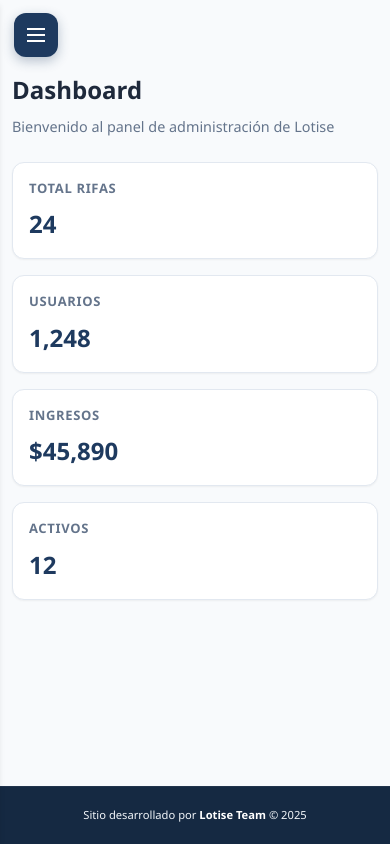
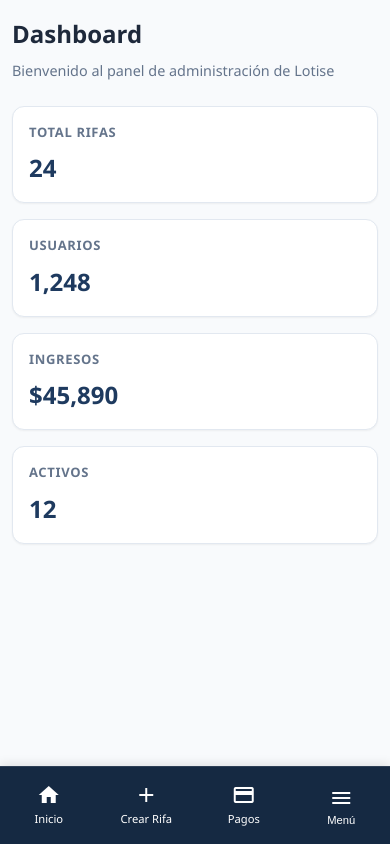
Before and after one commit to admin-lotise/lotise-admin, an Angular app: page /dashboard in a window 390 px wide. Built offline with nearby package versions, Linux system fonts and the light colour scheme.

Commit message:
style: refactor main layout to enhance mobile navigation and sidebar functionality

```diff
--- a/src/app/shared/components/layouts/main-layout/main-layout.component.html
+++ b/src/app/shared/components/layouts/main-layout/main-layout.component.html
@@ -1,18 +1,9 @@
 <div class="main-layout" [class.sidebar-collapsed]="!isSidebarExpanded()">
-  <!-- Mobile Menu Toggle -->
-  <button class="mobile-menu-toggle" (click)="toggleMobileMenu()" aria-label="Toggle menu">
-    <svg xmlns="http://www.w3.org/2000/svg" width="24" height="24" viewBox="0 0 24 24" fill="none" stroke="currentColor" stroke-width="2">
-      <line x1="3" y1="12" x2="21" y2="12"></line>
-      <line x1="3" y1="6" x2="21" y2="6"></line>
-      <line x1="3" y1="18" x2="21" y2="18"></line>
-    </svg>
-  </button>
-
   <!-- Mobile Overlay -->
   <div class="mobile-overlay" [class.active]="isMobileMenuOpen()" (click)="closeMobileMenu()"></div>
 
-  <!-- Sidebar -->
-  <aside class="sidebar" [class.mobile-open]="isMobileMenuOpen()">
+  <!-- Desktop Sidebar (Left) -->
+  <aside class="sidebar desktop-sidebar">
     <div class="sidebar-header">
       <button class="toggle-btn" (click)="toggleSidebar()" aria-label="Toggle sidebar">
         @if (isSidebarExpanded()) {
@@ -36,8 +27,8 @@
 
     <nav class="sidebar-nav">
       @for (item of menuItems; track item.route) {
-        <a [href]="item.route" class="nav-item" (click)="closeMobileMenu()">
-          <span class="nav-icon">{{ item.icon }}</span>
+        <a [href]="item.route" class="nav-item">
+          <span class="material-icons">{{ item.icon }}</span>
           @if (isSidebarExpanded()) {
             <span class="nav-label">{{ item.label }}</span>
           }
@@ -47,10 +38,47 @@
 
     <div class="sidebar-footer">
       <button class="logout-btn">
-        <span class="nav-icon">🚪</span>
+        <span class="material-icons">logout</span>
         @if (isSidebarExpanded()) {
           <span class="nav-label">Cerrar Sesión</span>
         }
+      </button>
+    </div>
+  </aside>
+
+  <!-- Mobile Sidebar (Bottom Sheet) -->
+  <aside *ngIf="isMobileMenuOpen()" class="sidebar mobile-sidebar mobile-open">
+    <div class="sidebar-header">
+      <div class="logo">
+        <span class="logo-text">Menú</span>
+      </div>
+      <button class="close-btn" (click)="closeMobileMenu()" aria-label="Close menu">
+        <svg xmlns="http://www.w3.org/2000/svg" width="24" height="24" viewBox="0 0 24 24" fill="none" stroke="currentColor" stroke-width="2">
+          <line x1="18" y1="6" x2="6" y2="18"></line>
+          <line x1="6" y1="6" x2="18" y2="18"></line>
+        </svg>
+      </button>
+    </div>
+
+    <nav class="sidebar-nav">
+      @for (item of mobileSecondaryItems; track item.route) {
+        <a [href]="item.route" class="nav-item" (click)="closeMobileMenu()">
+          <span class="material-icons">{{ item.icon }}</span>
+          <div class="nav-content">
+            <span class="nav-label">{{ item.label }}</span>
+            <span class="nav-description">{{ item.description }}</span>
+          </div>
+        </a>
+      }
+    </nav>
+
+    <div class="sidebar-footer">
+      <button class="logout-btn" (click)="closeMobileMenu()">
+        <span class="material-icons">logout</span>
+        <div class="nav-content">
+          <span class="nav-label">Cerrar Sesión</span>
+          <span class="nav-description">Salir de la aplicación</span>
+        </div>
       </button>
     </div>
   </aside>
@@ -61,10 +89,25 @@
       <router-outlet />
     </main>
 
-    <footer class="footer">
+    <!-- Desktop Footer -->
+    <footer class="footer desktop-footer">
       <p class="footer-text">
         Sitio desarrollado por <strong>Lotise Team</strong> © {{ currentYear }}
       </p>
     </footer>
+
+    <!-- Mobile Bottom Navigation -->
+    <nav class="mobile-bottom-nav">
+      @for (item of mobileBottomNavItems; track item.route) {
+        <a [href]="item.route" class="bottom-nav-item">
+          <span class="material-icons">{{ item.icon }}</span>
+          <span class="bottom-nav-label">{{ item.label }}</span>
+        </a>
+      }
+      <button class="bottom-nav-item" (click)="toggleMobileMenu()" aria-label="Toggle menu">
+        <span class="material-icons">menu</span>
+        <span class="bottom-nav-label">Menú</span>
+      </button>
+    </nav>
   </div>
 </div>
--- a/src/app/shared/components/layouts/main-layout/main-layout.component.scss
+++ b/src/app/shared/components/layouts/main-layout/main-layout.component.scss
@@ -46,22 +46,40 @@
   // Firefox scrollbar
   scrollbar-width: thin;
   scrollbar-color: rgba(255, 255, 255, 0.2) var(--color-primary-dark);
+}
+
+// Desktop Sidebar (Left)
+.desktop-sidebar {
+  @media (max-width: 768px) {
+    display: none;
+  }
+}
+
+// Mobile Sidebar (Bottom sheet like Spotify)
+.mobile-sidebar {
+  display: none;
 
   @media (max-width: 768px) {
+    display: flex;
     position: fixed;
     left: 0;
-    top: 0;
+    right: 0;
     bottom: 0;
-    transform: translateX(-100%);
-    width: var(--sidebar-width-expanded);
-    max-width: 280px;
-    height: 100dvh;
-    z-index: 1000;
-    padding-top: env(safe-area-inset-top, 0);
-    padding-bottom: env(safe-area-inset-bottom, 20px);
+    top: auto;
+    transform: translateY(100%);
+    max-height: 70vh;
+    height: auto;
+    z-index: 1100;
+    border-radius: 20px 20px 0 0;
+    box-shadow: 0 -4px 20px rgba(0, 0, 0, 0.3);
+    background: var(--color-bg-sidebar);
+    padding-bottom: env(safe-area-inset-bottom, 0);
+    pointer-events: none;
+    transition: transform var(--transition-normal);
 
     &.mobile-open {
-      transform: translateX(0);
+      transform: translateY(0);
+      pointer-events: auto;
     }
   }
 }
@@ -75,11 +93,37 @@
   border-bottom: 1px solid rgba(255, 255, 255, 0.1);
   gap: 1rem;
 
+  .mobile-sidebar & {
+    justify-content: center;
+    position: relative;
+    padding: 1rem 1.5rem;
+    border-bottom: 1px solid rgba(255, 255, 255, 0.1);
+
+    .logo {
+      flex: 1;
+      justify-content: center;
+    }
+
+    .close-btn {
+      position: absolute;
+      right: 1rem;
+    }
+
+    &::before {
+      content: '';
+      position: absolute;
+      top: 0.5rem;
+      left: 50%;
+      transform: translateX(-50%);
+      width: 40px;
+      height: 4px;
+      background: rgba(255, 255, 255, 0.3);
+      border-radius: 2px;
+    }
+  }
+
   @media (max-width: 768px) {
-    padding-top: calc(env(safe-area-inset-top, 0) + 3rem);
-    flex-direction: column;
-
-    .toggle-btn {
+    .desktop-sidebar & {
       display: none;
     }
   }
@@ -93,6 +137,11 @@
   font-size: 1.25rem;
   color: var(--color-text-white);
   order: 2;
+
+  .mobile-sidebar & {
+    font-size: 1.5rem;
+    justify-content: center;
+  }
 }
 
 .logo-text {
@@ -143,6 +192,28 @@
   }
 }
 
+.close-btn {
+  background: rgba(255, 255, 255, 0.1);
+  border: none;
+  color: var(--color-text-white);
+  width: 36px;
+  height: 36px;
+  border-radius: 8px;
+  display: flex;
+  align-items: center;
+  justify-content: center;
+  cursor: pointer;
+
+  &:hover {
+    background: rgba(255, 255, 255, 0.2);
+    transition: background var(--transition-fast);
+  }
+
+  &:active {
+    transform: scale(0.95);
+  }
+}
+
 .sidebar-collapsed {
   .sidebar-header {
     flex-direction: column;
@@ -177,6 +248,10 @@
   padding: 1rem 0;
   overflow-y: auto;
   overflow-x: hidden;
+
+  .mobile-sidebar & {
+    padding: 0;
+  }
 }
 
 .nav-item,
@@ -194,6 +269,28 @@
   cursor: pointer;
   font-size: 0.95rem;
   position: relative;
+
+  .mobile-sidebar & {
+    flex-direction: row;
+    align-items: flex-start;
+    padding: 1rem 1.5rem;
+    gap: 1rem;
+  }
+
+  i {
+    font-size: 1.5rem;
+    min-width: 32px;
+    display: flex;
+    align-items: center;
+    justify-content: center;
+    color: var(--color-text-white);
+    font-weight: 300;
+  }
+
+  .mobile-sidebar & i {
+    font-size: 1.5rem;
+    min-width: 40px;
+  }
 
   &:hover {
     background: rgba(255, 255, 255, 0.1);
@@ -213,20 +310,38 @@
       background: var(--color-accent);
     }
   }
-}
 
-.nav-icon {
-  font-size: 1.5rem;
-  min-width: 32px;
-  display: flex;
-  align-items: center;
-  justify-content: center;
+  .mobile-sidebar &::before {
+    display: none;
+  }
 }
 
 .nav-label {
   white-space: nowrap;
   font-weight: 500;
   animation: fadeIn 0.3s ease-in;
+
+  .mobile-sidebar & {
+    font-size: 0.95rem;
+    font-weight: 500;
+    text-align: left;
+    white-space: normal;
+    color: var(--color-text-white);
+  }
+}
+
+.nav-content {
+  display: flex;
+  flex-direction: column;
+  gap: 0.25rem;
+  flex: 1;
+}
+
+.nav-description {
+  font-size: 0.8rem;
+  font-weight: 300;
+  color: rgba(255, 255, 255, 0.6);
+  line-height: 1.3;
 }
 
 .sidebar-collapsed {
@@ -244,6 +359,11 @@
 .sidebar-footer {
   padding: 0;
   border-top: 1px solid rgba(255, 255, 255, 0.1);
+  margin-top: auto;
+
+  .mobile-sidebar & {
+    padding-bottom: 0;
+  }
 }
 
 // Content Wrapper with Grid
@@ -266,16 +386,19 @@
 
   @media (max-width: 768px) {
     padding: 1rem;
-    padding-top: calc(env(safe-area-inset-top, 0) + 4.5rem); // Espacio para el botón hamburguesa
+    padding-top: calc(env(safe-area-inset-top, 0) + 1rem);
+    padding-bottom: calc(70px + 1rem); // Espacio para el bottom nav
+    min-height: 100dvh;
   }
 
   @media (max-width: 480px) {
     padding: 1rem 0.75rem;
-    padding-top: calc(env(safe-area-inset-top, 0) + 4.5rem);
+    padding-top: calc(env(safe-area-inset-top, 0) + 1rem);
+    padding-bottom: calc(70px + 1rem);
   }
 }
 
-// Footer Styles
+// Footer Styles (Desktop only)
 .footer {
   background: var(--color-bg-footer);
   color: var(--color-text-light);
@@ -287,6 +410,10 @@
   display: flex;
   align-items: center;
   justify-content: center;
+
+  @media (max-width: 768px) {
+    display: none;
+  }
 }
 
 .footer-text {
@@ -299,6 +426,63 @@
   }
 }
 
+// Mobile Bottom Navigation
+.mobile-bottom-nav {
+  display: none;
+
+  @media (max-width: 768px) {
+    display: flex;
+    position: fixed;
+    bottom: 0;
+    left: 0;
+    right: 0;
+    background: var(--color-bg-footer);
+    border-top: 1px solid rgba(255, 255, 255, 0.1);
+    padding: 0.5rem 0;
+    padding-bottom: calc(0.5rem + env(safe-area-inset-bottom, 0));
+    z-index: 900;
+    box-shadow: 0 -2px 10px rgba(0, 0, 0, 0.1);
+  }
+}
+
+.bottom-nav-item {
+  flex: 1;
+  display: flex;
+  flex-direction: column;
+  align-items: center;
+  justify-content: center;
+  gap: 0.25rem;
+  padding: 0.5rem;
+  color: var(--color-text-white);
+  text-decoration: none;
+  background: transparent;
+  border: none;
+  cursor: pointer;
+  transition: all var(--transition-fast);
+
+  i {
+    font-size: 1.5rem;
+    display: flex;
+    align-items: center;
+    justify-content: center;
+    min-height: 28px;
+    color: var(--color-text-white);
+    font-weight: 300;
+  }
+
+  &:hover,
+  &:active {
+    background: rgba(255, 255, 255, 0.1);
+  }
+}
+
+.bottom-nav-label {
+  font-size: 0.7rem;
+  font-weight: 400;
+  white-space: nowrap;
+  color: var(--color-text-white);
+}
+
 // Mobile Menu Overlay
 .mobile-overlay {
   position: fixed;
@@ -307,7 +491,7 @@
   right: 0;
   bottom: 0;
   background: rgba(0, 0, 0, 0.5);
-  z-index: 999;
+  z-index: 1050;
   opacity: 0;
   visibility: hidden;
   pointer-events: none;
@@ -325,52 +509,6 @@
   }
 }
 
-// Mobile Menu Toggle Button
-.mobile-menu-toggle {
-  display: none;
-  position: fixed;
-  top: 0.8rem;
-  left: 0.8rem;
-  z-index: 1001;
-  background: var(--color-primary);
-  color: white;
-  border: none;
-  width: 48px;
-  height: 48px;
-  border-radius: 12px;
-  align-items: center;
-  justify-content: center;
-  cursor: pointer;
-  box-shadow: 0 4px 12px rgba(30, 58, 95, 0.3);
-  transition: all var(--transition-fast);
-
-  svg {
-    width: 24px;
-    height: 24px;
-  }
-
-  &:hover {
-    background: var(--color-primary-dark);
-    box-shadow: 0 6px 16px rgba(30, 58, 95, 0.4);
-  }
-
-  &:active {
-    transform: scale(0.95);
-  }
-
-  @media (max-width: 768px) {
-    display: flex;
-    top: calc(env(safe-area-inset-top, 0) + 0.8rem);
-  }
-
-  @media (max-width: 480px) {
-    width: 44px;
-    height: 44px;
-    top: calc(env(safe-area-inset-top, 0) + 0.8rem);
-    left: 0.875rem;
-  }
-}
-
 // Responsive Design
 @media (max-width: 1024px) {
   .main-layout {
@@ -384,38 +522,15 @@
     padding: 0.75rem 1rem;
     font-size: 0.9rem;
   }
-
-  .footer {
-    min-height: 58px;
-  }
 }
 
 @media (max-width: 768px) {
   .main-layout {
     grid-template-columns: 1fr;
   }
-
-  .sidebar-collapsed {
-    .sidebar {
-      transform: translateX(-100%);
-    }
-  }
-
-  .footer {
-    padding: 1rem;
-  }
-
-  .footer-text {
-    font-size: 0.75rem;
-  }
 }
 
-@media (max-width: 480px) {
-  .footer {
-    padding: 0.875rem 0.75rem;
-  }
-
-  .footer-text {
-    font-size: 0.7rem;
-  }
+.mobile-sidebar .logout-btn .nav-content {
+  align-items: flex-start;
+  text-align: left;
 }
--- a/src/app/shared/components/layouts/main-layout/main-layout.component.ts
+++ b/src/app/shared/components/layouts/main-layout/main-layout.component.ts
@@ -54,13 +54,30 @@ export class MainLayoutComponent {
     this.isMobileMenuOpen.set(false);
   }
 
+  // Desktop sidebar items (todos los items)
   menuItems = [
-    { icon: '📊', label: 'Dashboard', route: '/dashboard' },
-    { icon: '🎟️', label: 'Rifas', route: '/raffles' },
-    { icon: '👥', label: 'Contactos', route: '/contacts' },
-    { icon: '💳', label: 'Pagos', route: '/payments' },
-    { icon: '📈', label: 'Analíticas', route: '/analytics' },
-    { icon: '👤', label: 'Usuarios Admin', route: '/admin-users' },
-    { icon: '⚙️', label: 'Configuración', route: '/settings' }
+    { icon: 'dashboard', label: 'Dashboard', route: '/dashboard' },
+    { icon: 'confirmation_number', label: 'Rifas', route: '/raffles' },
+    { icon: 'groups', label: 'Contactos', route: '/contacts' },
+    { icon: 'credit_card', label: 'Pagos', route: '/payments' },
+    { icon: 'bar_chart', label: 'Analíticas', route: '/analytics' },
+    { icon: 'admin_panel_settings', label: 'Usuarios Admin', route: '/admin-users' },
+    { icon: 'settings', label: 'Configuración', route: '/settings' }
+  ];
+
+  // Mobile bottom navigation (4 items principales)
+  mobileBottomNavItems = [
+    { icon: 'home', label: 'Inicio', route: '/dashboard' },
+    { icon: 'add', label: 'Crear Rifa', route: '/raffles/create' },
+    { icon: 'credit_card', label: 'Pagos', route: '/payments' }
+  ];
+
+  // Mobile sidebar secondary items (resto de opciones)
+  mobileSecondaryItems = [
+    { icon: 'confirmation_number', label: 'Rifas', description: 'Administra tus rifas', route: '/raffles' },
+    { icon: 'groups', label: 'Contactos', description: 'Lista de contactos', route: '/contacts' },
+    { icon: 'bar_chart', label: 'Analíticas', description: 'Reportes y estadísticas', route: '/analytics' },
+    { icon: 'admin_panel_settings', label: 'Usuarios Admin', description: 'Gestión de administradores', route: '/admin-users' },
+    { icon: 'settings', label: 'Configuración', description: 'Ajustes del sistema', route: '/settings' }
   ];
 }
```
